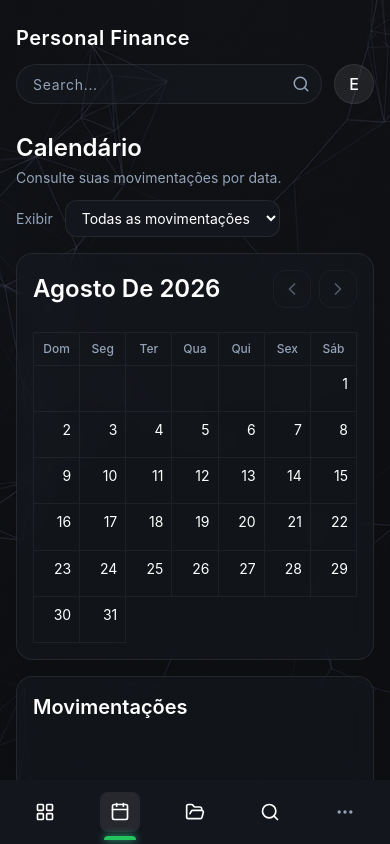
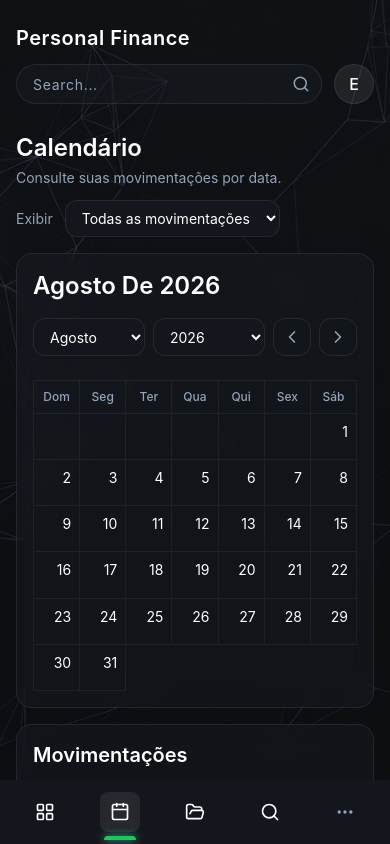
Before and after one commit to joao-vitor-santosz/FinQuest, a React (Vite) app: page /calendar in a window 390 px wide. Built offline with nearby package versions, Linux system fonts and the light colour scheme.

Commit message:
feat: conecta transações ao calendário

```diff
--- a/src/components/CalendarPage/index.tsx
+++ b/src/components/CalendarPage/index.tsx
@@ -1,8 +1,25 @@
+import { useContext, useState } from "react";
+import { TransactionContext } from "../../context/TransactionContext";
 import { TransactionCalendar } from "../TransactionCalendar";
 import { TransactionEventList } from "../TransactionEventList";
 import { TransactionHistoryFilters } from "../TransactionHistoryFilters";
 
-export const CalendarPage = () => (
+export const CalendarPage = () => {
+  const today = new Date();
+  const [displayedDate, setDisplayedDate] = useState(
+    () => new Date(today.getFullYear(), today.getMonth(), 1),
+  );
+  const { transactions } = useContext(TransactionContext);
+  const monthTransactions = transactions.filter((transaction) => {
+    const [year, month] = transaction.date.split("-").map(Number);
+
+    return (
+      year === displayedDate.getFullYear() &&
+      month === displayedDate.getMonth() + 1
+    );
+  });
+
+  return (
     <div className="flex w-full flex-col gap-4 sm:gap-6">
       <div className="flex flex-col gap-3 sm:flex-row sm:items-center sm:justify-between">
         <div>
@@ -16,8 +33,13 @@ export const CalendarPage = () => (
         <TransactionHistoryFilters />
       </div>
       <div className="grid grid-cols-1 gap-4 lg:grid-cols-[minmax(0,1fr)_18rem] lg:gap-6">
-      <TransactionCalendar />
-      <TransactionEventList />
+        <TransactionCalendar
+          displayedDate={displayedDate}
+          onDisplayedDateChange={setDisplayedDate}
+          transactions={monthTransactions}
+        />
+        <TransactionEventList transactions={monthTransactions} />
       </div>
     </div>
   );
+};
--- a/src/components/TransactionCalendar/index.tsx
+++ b/src/components/TransactionCalendar/index.tsx
@@ -1,41 +1,130 @@
 import { ChevronLeft, ChevronRight } from "lucide-react";
+import type { TransactionTypes } from "../../interfaces/transactions";
 
 const weekDays = ["Dom", "Seg", "Ter", "Qua", "Qui", "Sex", "Sáb"];
+const monthOptions = Array.from({ length: 12 }, (_, month) => ({
+  value: month,
+  label: new Intl.DateTimeFormat("pt-BR", { month: "long" }).format(
+    new Date(2026, month, 1),
+  ),
+}));
 
-export const TransactionCalendar = () => {
-  const currentDate = new Date();
-  const year = currentDate.getFullYear();
-  const month = currentDate.getMonth();
+interface TransactionCalendarProps {
+  displayedDate: Date;
+  onDisplayedDateChange: (date: Date) => void;
+  transactions: TransactionTypes[];
+}
+
+export const TransactionCalendar = ({
+  displayedDate,
+  onDisplayedDateChange,
+  transactions,
+}: TransactionCalendarProps) => {
+  const today = new Date();
+  const currentYear = today.getFullYear();
+  const year = displayedDate.getFullYear();
+  const month = displayedDate.getMonth();
+  const minimumYear = currentYear - 20;
+  const maximumYear = currentYear + 20;
+  const yearOptions = Array.from(
+    { length: maximumYear - minimumYear + 1 },
+    (_, index) => minimumYear + index,
+  );
   const firstWeekDay = new Date(year, month, 1).getDay();
   const daysInMonth = new Date(year, month + 1, 0).getDate();
   const monthLabel = new Intl.DateTimeFormat("pt-BR", {
     month: "long",
     year: "numeric",
-  }).format(currentDate);
+  }).format(displayedDate);
   const calendarDays = Array.from(
     { length: firstWeekDay + daysInMonth },
     (_, index) => (index < firstWeekDay ? null : index - firstWeekDay + 1),
   );
+  const transactionsByDay = new Map<number, TransactionTypes[]>();
+  transactions.forEach((transaction) => {
+    const day = Number(transaction.date.split("-")[2]);
+    const transactionsForDay = transactionsByDay.get(day) ?? [];
+
+    transactionsForDay.push(transaction);
+    transactionsByDay.set(day, transactionsForDay);
+  });
+  const canGoToPreviousMonth = year > minimumYear || month > 0;
+  const canGoToNextMonth = year < maximumYear || month < 11;
+
+  const changeMonth = (offset: -1 | 1) => {
+    const nextDate = new Date(year, month + offset, 1);
+
+    if (
+      nextDate.getFullYear() < minimumYear ||
+      nextDate.getFullYear() > maximumYear
+    ) {
+      return;
+    }
+
+    onDisplayedDateChange(nextDate);
+  };
 
   return (
     <section className="rounded-2xl border border-border-glass bg-bg-card/40 p-4 backdrop-blur-md sm:p-6">
-      <div className="mb-6 flex items-center justify-between gap-4">
+      <div className="mb-6 flex flex-col items-start gap-4 sm:flex-row sm:items-center sm:justify-between">
         <h2 className="capitalize text-2xl font-semibold text-white sm:text-3xl">
           {monthLabel}
         </h2>
-        <div className="flex gap-2">
+        <div className="flex w-full flex-wrap gap-2 sm:w-auto sm:flex-nowrap">
+          <select
+            value={month}
+            onChange={(event) =>
+              onDisplayedDateChange(
+                new Date(
+                  displayedDate.getFullYear(),
+                  Number(event.target.value),
+                  1,
+                ),
+              )
+            }
+            className="min-w-0 flex-1 rounded-xl border border-border-glass bg-bg-sidebar px-3 py-2 text-sm capitalize text-white outline-none transition-colors focus:border-income sm:w-28 sm:flex-none"
+            aria-label="Selecionar mês"
+          >
+            {monthOptions.map((option) => (
+              <option key={option.value} value={option.value}>
+                {option.label}
+              </option>
+            ))}
+          </select>
+          <select
+            value={year}
+            onChange={(event) =>
+              onDisplayedDateChange(
+                new Date(
+                  Number(event.target.value),
+                  displayedDate.getMonth(),
+                  1,
+                ),
+              )
+            }
+            className="min-w-0 flex-1 rounded-xl border border-border-glass bg-bg-sidebar px-3 py-2 text-sm text-white outline-none transition-colors focus:border-income sm:w-24 sm:flex-none"
+            aria-label="Selecionar ano"
+          >
+            {yearOptions.map((option) => (
+              <option key={option} value={option}>
+                {option}
+              </option>
+            ))}
+          </select>
           <button
             type="button"
-            disabled
-            className="rounded-xl border border-border-glass p-2 text-text-secondary opacity-50"
+            onClick={() => changeMonth(-1)}
+            disabled={!canGoToPreviousMonth}
+            className="rounded-xl border border-border-glass p-2 text-text-secondary transition-colors hover:bg-white/5 hover:text-white disabled:cursor-not-allowed disabled:opacity-40"
             aria-label="Mês anterior"
           >
             <ChevronLeft size={20} />
           </button>
           <button
             type="button"
-            disabled
-            className="rounded-xl border border-border-glass p-2 text-text-secondary opacity-50"
+            onClick={() => changeMonth(1)}
+            disabled={!canGoToNextMonth}
+            className="rounded-xl border border-border-glass p-2 text-text-secondary transition-colors hover:bg-white/5 hover:text-white disabled:cursor-not-allowed disabled:opacity-40"
             aria-label="Próximo mês"
           >
             <ChevronRight size={20} />
@@ -52,14 +141,30 @@ export const TransactionCalendar = () => {
             {weekDay}
           </div>
         ))}
-        {calendarDays.map((day, index) => (
-          <div
-            key={`${day}-${index}`}
-            className="flex aspect-square min-h-11 items-start justify-end border-b border-r border-border-glass/70 p-2 text-sm text-white sm:min-h-16 sm:p-3 sm:text-lg"
-          >
-            {day}
-          </div>
-        ))}
+        {calendarDays.map((day, index) => {
+          const dayTransactions = day ? transactionsByDay.get(day) ?? [] : [];
+          const hasIncome = dayTransactions.some(
+            (transaction) => transaction.type === "income",
+          );
+          const hasExpense = dayTransactions.some(
+            (transaction) => transaction.type === "expense",
+          );
+
+          return (
+            <div
+              key={`${day}-${index}`}
+              className="relative flex aspect-square min-h-11 items-start justify-end border-b border-r border-border-glass/70 p-2 text-sm text-white sm:min-h-16 sm:p-3 sm:text-lg"
+            >
+              {day}
+              {day !== null && (hasIncome || hasExpense) && (
+                <div className="absolute bottom-2 left-2 flex gap-1 sm:bottom-3 sm:left-3">
+                  {hasIncome && <span className="h-2.5 w-2.5 rounded-full bg-income" />}
+                  {hasExpense && <span className="h-2.5 w-2.5 rounded-full bg-expense" />}
+                </div>
+              )}
+            </div>
+          );
+        })}
       </div>
     </section>
   );
--- a/src/components/TransactionEventList/index.tsx
+++ b/src/components/TransactionEventList/index.tsx
@@ -1,8 +1,43 @@
-export const TransactionEventList = () => (
+import type { TransactionTypes } from "../../interfaces/transactions";
+
+interface TransactionEventListProps {
+  transactions: TransactionTypes[];
+}
+
+const paymentMethodLabels: Record<TransactionTypes["paymentMethod"], string> = {
+  pix: "Pix",
+  dinheiro: "Dinheiro",
+  debito: "Débito",
+  credito: "Crédito",
+};
+
+export const TransactionEventList = ({
+  transactions,
+}: TransactionEventListProps) => (
   <aside className="flex min-h-48 flex-col rounded-2xl border border-border-glass bg-bg-card/40 p-4 backdrop-blur-md sm:p-6">
     <h2 className="text-xl font-semibold text-white">Movimentações</h2>
-    <div className="flex flex-1 items-center justify-center py-10 text-center text-sm text-text-secondary">
-      As movimentações registradas aparecerão aqui.
-    </div>
+    {transactions.length === 0 ? (
+      <div className="flex flex-1 items-center justify-center py-10 text-center text-sm text-text-secondary">
+        Nenhuma movimentação neste mês.
+      </div>
+    ) : (
+      <ul className="mt-4 flex max-h-96 flex-col gap-3 overflow-y-auto pr-1 scrollbar-hide">
+        {transactions.map((transaction) => (
+          <li key={transaction.id} className="flex gap-3">
+            <span
+              className={`mt-1.5 h-3 w-3 shrink-0 rounded-full ${transaction.type === "income" ? "bg-income" : "bg-expense"}`}
+            />
+            <div className="min-w-0">
+              <p className="line-clamp-3 font-medium text-white">
+                {transaction.description}
+              </p>
+              <p className="mt-0.5 text-sm text-text-secondary">
+                {transaction.date} - {paymentMethodLabels[transaction.paymentMethod]}
+              </p>
+            </div>
+          </li>
+        ))}
+      </ul>
+    )}
   </aside>
 );
```
Lines whose indentation alone changed are shown as unchanged.
